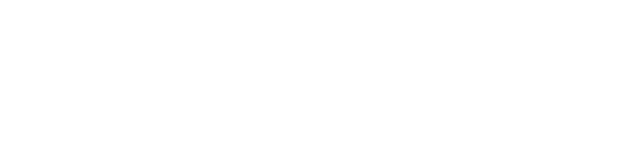
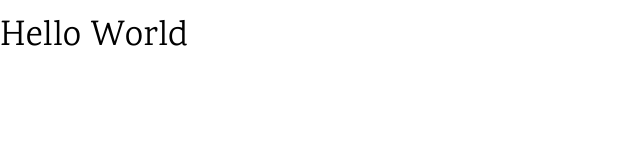
Before and after one commit to rankthekidd/k4kidd, a plain HTML site: page index.html in a window 1280 px wide. Shown: the whole page, without its empty margins (0-640 px from the left). Drawn offline with nearby package versions, Linux system fonts and the light colour scheme.

Commit message:
Update index.html

```diff
--- a/index.html
+++ b/index.html
@@ -1,7 +1,7 @@
 <!DOCTYPE html>
 <html>
 <head>
-<title>W3.CSS Template</title>
+<title>Ryan Kidd</title>
 <meta charset="UTF-8">
 <meta name="viewport" content="width=device-width, initial-scale=1">
 <link rel="stylesheet" href="https://www.w3schools.com/w3css/4/w3.css">
@@ -11,3 +11,8 @@ body,h1,h2,h3,h4,h5,h6 {font-family: "Karma", sans-serif}
 .w3-bar-block .w3-bar-item {padding:20px}
 </style>
 </head>
+<body>
+  <h1>
+    Hello World
+  </h1>
+</body>
```
